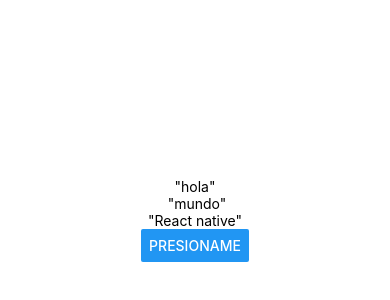
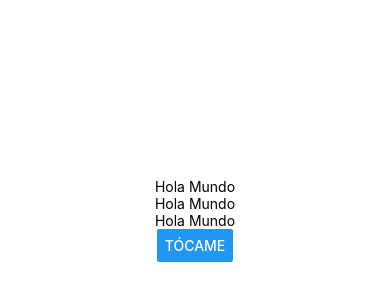
Before and after one commit to AntonioOI17/PM19x, a React Native app in the folder Blank/: screen / in a window 390 px wide. Shown: the part 202-502 px from the top of the page. Built offline with nearby package versions, Linux system fonts and the light colour scheme.

Commit message:
Avance 3
Modificacion del texto del boton

```diff
--- a/Blank/App.js
+++ b/Blank/App.js
@@ -1,27 +1,37 @@
 //importaciones
 import { StatusBar } from 'expo-status-bar';
 import { Button, StyleSheet, Text, View } from 'react-native';
+import React,{useState} from 'react';
 
-const Texto = (props) => {
-  //propiedad contenido que hereda de texto.
-  const { children } = props
+const Texto = () => {
+  const [contenido, setContenido] = useState('Hola Mundo');
+  const actualizaTexto = () => setContenido('State Modificado');
+
+
   return (
-    <Text> {children} </Text>
-  )
-}
+    <View>
+      <Text onPress={actualizaTexto}> {contenido} </Text>
+
+    </View>
+  );
+};
 
 //Main
 export default function App() {
+  const [textoboton, setTextoboton] = useState('Tócame');
+  const actualizaBoton = () => setTextoboton('Siuuuuu');
+  <Button title={textoboton} onPress={actualizaBoton} />
   return (
     //
+
     <View style={styles.container}>
       <StatusBar style="auto" />
 
-      <Texto>"hola"</Texto>
-      <Text> "mundo"</Text>
-      <Texto>"React native"</Texto>
+      <Texto></Texto>
+      <Texto></Texto>
+      <Texto></Texto>
 
-      <Button title="Presioname"></Button>
+      <Button title={textoboton} onPress={actualizaBoton} />
 
     </View>
   );
```
